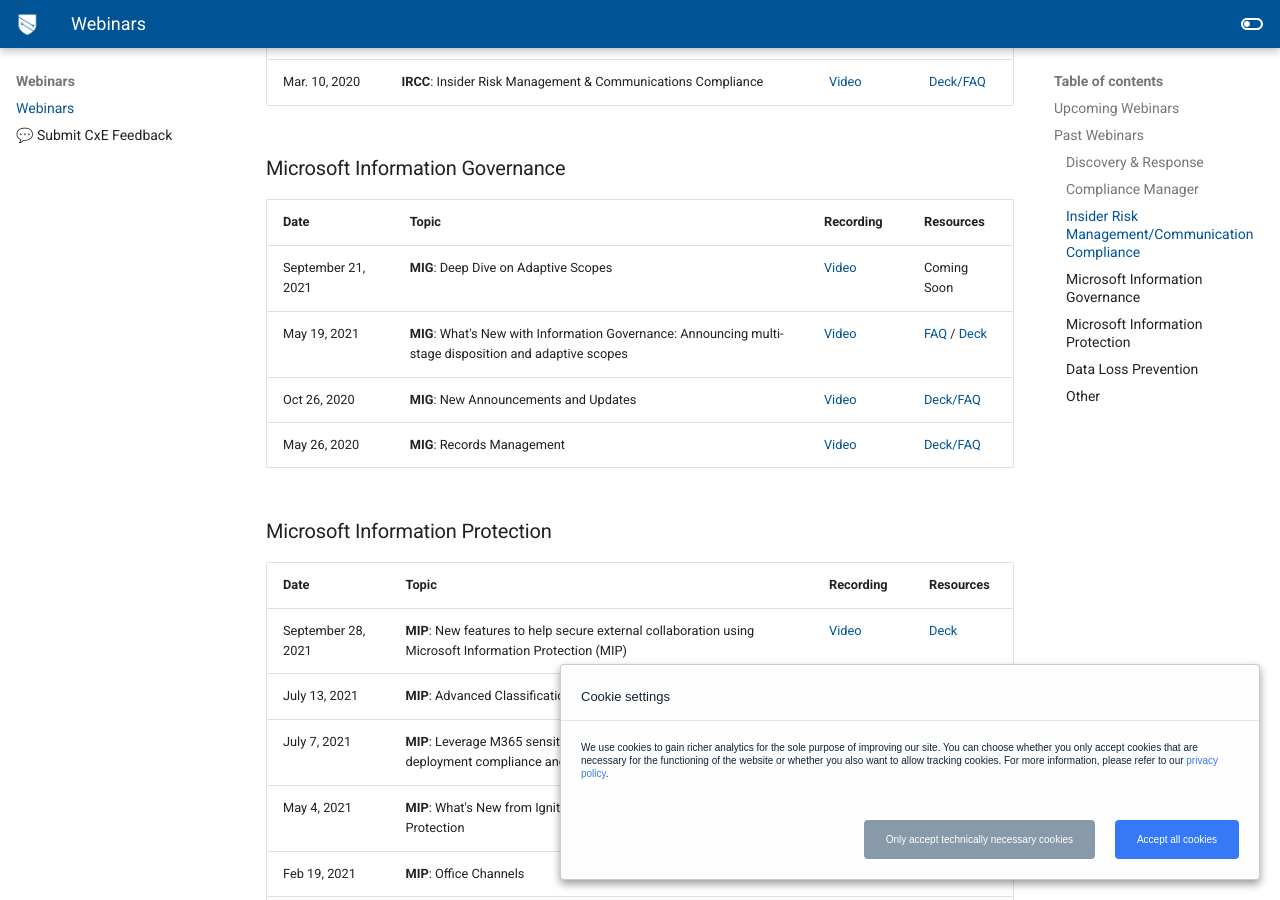
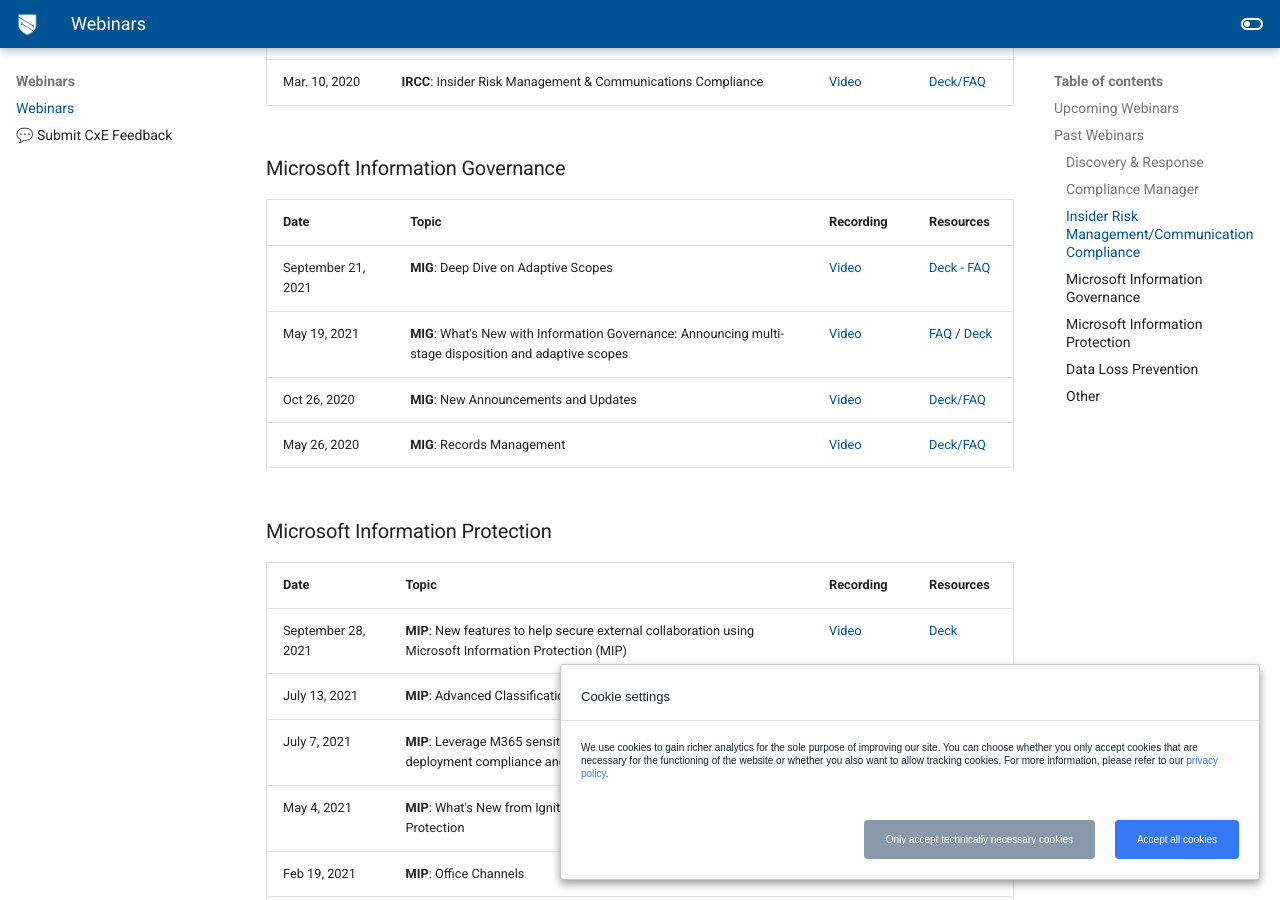
Before and after one commit to microsoft/ComplianceCxE, an MkDocs documentation site: the page built from docs/webinars.md, in a window 1280 px wide and 900 px high, scrolled down 1975 px. Built offline with MkDocs 1.6.1 and Material for MkDocs 9.7.7, drawn with Linux system fonts in a browser that asks for light colours; comment, search, counter and statistics services are not loaded.

Commit message:
link to deck and faq

```diff
--- a/docs/webinars.md
+++ b/docs/webinars.md
@@ -57,7 +57,7 @@
 
 |Date|Topic|Recording|Resources|
 |---|---|---|---|
-|September 21, 2021|**MIG**: Deep Dive on Adaptive Scopes|[Video](https://mipc.eventbuilder.com/event/45703)|Coming Soon|
+|September 21, 2021|**MIG**: Deep Dive on Adaptive Scopes|[Video](https://mipc.eventbuilder.com/event/45703)|[Deck](../resources/files/Adaptive Policy Scopes Launch Webinar.pdf) - [FAQ](Deep Dive on Adaptive Scopes FAQ.pdf)|
 |May 19, 2021|**MIG**: What's New with Information Governance: Announcing multi-stage disposition and adaptive scopes|[Video](https://mipc.eventbuilder.com/event/43250)|[FAQ](https://m365x314771.sharepoint.com/:w:/s/MIPComplianceResources/ETGz9Mej4CZDlhlC4wJHP1wB9EmZhscLIN07HP-1AlNLzA?e=vSl2uREfHe3ycX5QRNoUm_71jau4UB57OWlnzZ9qLxYNkc87x53Q?e=crqLWj) / [Deck](https://m365x314771.sharepoint.com/:p:/s/MIPComplianceResources/ETrZLXBLqvhEloMtWtStbmABMsR1wk1wtHBzWcoZngElcA?e=wSq8TC)|
 |Oct 26, 2020|**MIG**: New Announcements and Updates|[Video](https://aka.ms/MIPC/Video-MIGWebinar)|[Deck/FAQ](https://techcommunity.microsoft.com/t5/microsoft-security-and/microsoft-information-governance-webinar-new-announcements-amp/ba-p/1862018#M4535)|
 |May 26, 2020|**MIG**: Records Management|[Video](https://aka.ms/MIPC/Video-RecordsManagementWebinar)|[Deck/FAQ](https://aka.ms/MIPC/Blog-RecordsManagementWebinar)|
```
